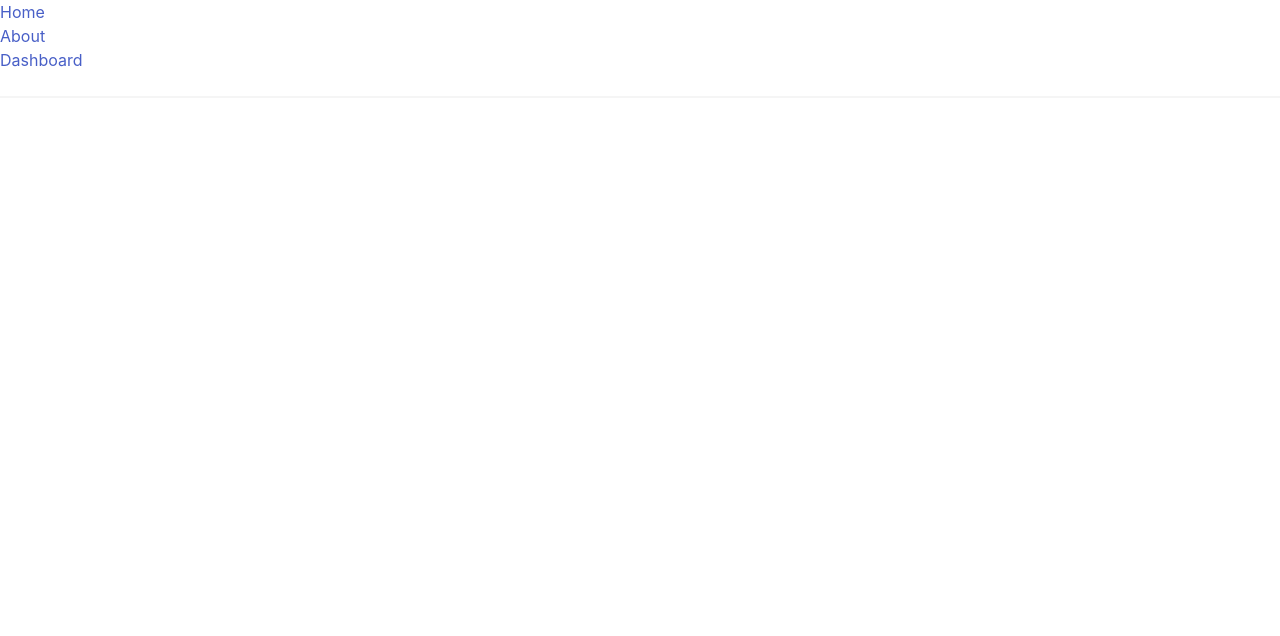
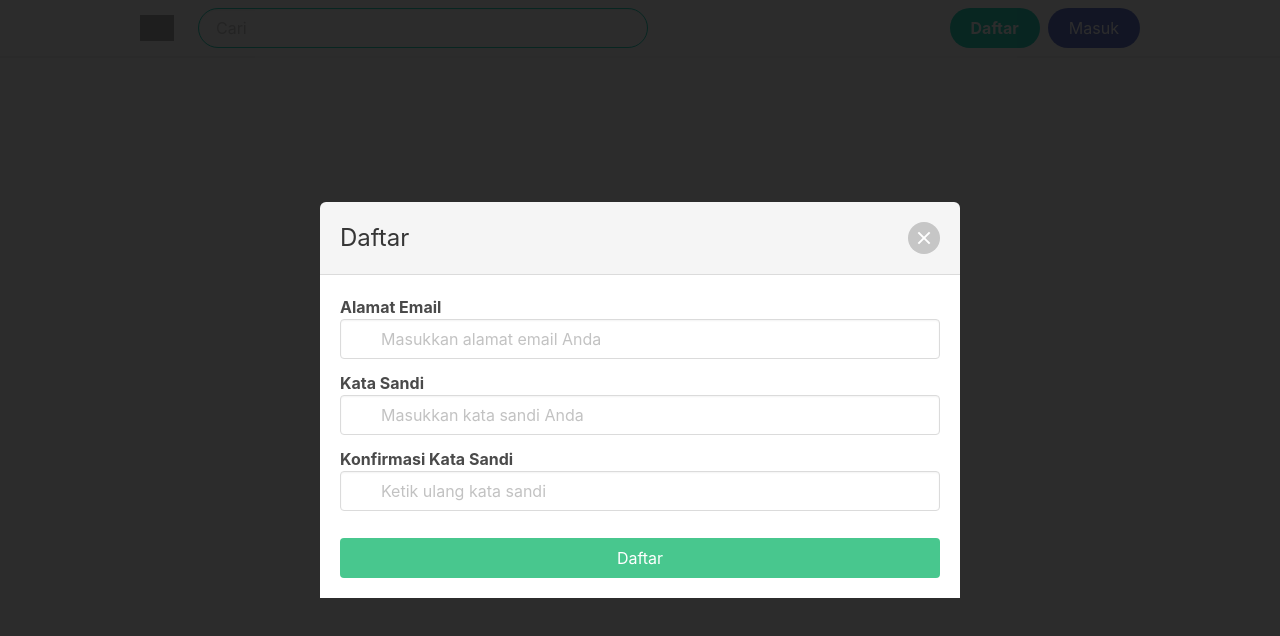
Before and after one commit to romadhon-razzan/social-news, a React (Create React App) app: page /daftar in a window 1280 px wide. Shown: the top 636 px of the page. Built offline with nearby package versions, Linux system fonts and the light colour scheme; grey boxes are pictures that could not be loaded.

Commit message:
update navigation bar (brand, search, button login and register)

```diff
--- a/src/App.js
+++ b/src/App.js
@@ -1,68 +1,24 @@
 import React from 'react';
-import {
-  BrowserRouter as Router,
-  Switch,
-  Route,
-  Link
-} from "react-router-dom";
 import Home from './scenes/Home';
+import Toolbar from './components/Toolbar';
+import SignUp from './scenes/SignUp';
+import SignIn from './scenes/SignIn';
 import 'bulma/css/bulma.css'
 import './App.css';
+import { Switch, Route, BrowserRouter } from 'react-router-dom';
 
 function App() {
+  const isLogin = false;
   return (
-    <Router>
-      <div>
-        <ul>
-          <li>
-            <Link to="/">Home</Link>
-          </li>
-          <li>
-            <Link to="/about">About</Link>
-          </li>
-          <li>
-            <Link to="/dashboard">Dashboard</Link>
-          </li>
-        </ul>
-
-        <hr />
-
-        {/*
-          A <Switch> looks through all its children <Route>
-          elements and renders the first one whose path
-          matches the current URL. Use a <Switch> any time
-          you have multiple routes, but you want only one
-          of them to render at a time
-        */}
+    <BrowserRouter>
+      <Toolbar isLogin={isLogin} />
         <Switch>
-          <Route exact path="/">
-            <Home />
-          </Route>
-          <Route path="/about">
-            <About />
-          </Route>
-          <Route path="/dashboard">
-            <Dashboard />
-          </Route>
+          <Route exact path="/"> <Home /> </Route>
+          <Route exact path="/masuk"><SignIn/> </Route>
+          <Route exact path="/daftar"> <SignUp/> </Route>
+          <Route exact path="/home"> <Home /> </Route>
         </Switch>
-      </div>
-    </Router>
-  );
-}
-
-function About() {
-  return (
-    <div>
-      <h2>About</h2>
-    </div>
-  );
-}
-
-function Dashboard() {
-  return (
-    <div>
-      <h2>Dashboard</h2>
-    </div>
+    </BrowserRouter>
   );
 }
 
--- a/src/components/Toolbar.js
+++ b/src/components/Toolbar.js
@@ -1,8 +1,61 @@
-import react from 'react';
+import React from 'react';
+import { Link } from 'react-router-dom';
 class Toolbar extends React.Component {
-    render(){
-        return(
-            <div></div>
+    render() {
+        const urlLogo = "https://sevima.com/wp-content/uploads/2016/06/Logo-Sevima.png"
+        var navbarStyle = {
+            paddingLeft: '10%',
+            paddingRight: '10%'
+        }
+        var searchStyle = {
+            width: '450px'
+        }
+        var iconButtonStyle = {
+            marginRight: '10px'
+        }
+
+        return (
+            <div>
+                <navbar style={navbarStyle} className="navbar has-shadow" role="navigation" arial-label="main navigation">
+                    <div className="navbar-brand">
+                        <a className="navbar-item" ><img src={urlLogo} width="34" height="28" /></a>
+                        <a role="button" className="navbar-burger burger" aria-label="menu" aria-expanded="false" data-target="navbarBasicExample">
+                            <span aria-hidden="true"></span>
+                            <span aria-hidden="true"></span>
+                            <span aria-hidden="true"></span>
+                        </a>
+                    </div>
+                    <div id="navbarBasicExample" className="navbar-menu">
+                        <div className="navbar-start">
+                            <div className="navbar-item">
+                                <div className="field">
+                                    <div className="control has-icons-right">
+                                        <input style={searchStyle} className="input is-primary is-rounded" type="text" placeholder="Cari"></input>
+                                        <span className="icon is-medium is-right">
+                                            <i className="fas fa-search"></i>
+                                        </span>
+                                    </div>
+                                </div>
+                            </div>
+                        </div>
+                        {this.props.isLogin ? (
+                            <div></div>
+                        ):(
+                            <div className="navbar-end">
+                            <div className="navbar-item">
+                                <div className="buttons"  >
+                                    <Link className="button is-primary is-rounded" to="/daftar">
+                                        <strong>Daftar</strong>
+                                    </Link>
+                                    <Link className="button is-link is-rounded" to="/masuk">Masuk</Link>
+                                </div>
+                            </div>
+                        </div>
+                        )}
+
+                    </div>
+                </navbar>
+            </div>
         );
     }
 }
--- a/src/scenes/SignIn.js
+++ b/src/scenes/SignIn.js
@@ -1,7 +1,58 @@
 import React from 'react';
-class SignIn extends React.Component {
-    render(){
-        return(<div></div>);
+import 'bulma/css/bulma.css';
+import { Link } from 'react-router-dom';
+function SignIn() {
+    var label={
+        fontWeight:'bold'
     }
+    var button = {
+        width: '100%',
+        marginTop: '15px'
+    }
+    var labelOr = {
+        width: '100%',
+        textAlign: 'center'
+    }
+    return (
+        <div class="modal is-active">
+            <div class="modal-background"></div>
+            <div class="modal-card">
+                <header class="modal-card-head">
+                    <p class="modal-card-title">Login</p>
+                    <Link to="/"><button class="delete is-large" aria-label="close"/></Link>
+                </header>
+                <section class="modal-card-body">
+                <label style={label}>Alamat Email</label>
+                    <div class="field">
+                        <p class="control has-icons-left has-icons-right">
+                            <input class="input" type="email" placeholder="Masukkan alamat email Anda" />
+                            <span class="icon is-small is-left">
+                                <i class="fas fa-envelope"></i>
+                            </span>
+                            <span class="icon is-small is-right">
+                                <i class="fas fa-check"></i>
+                            </span>
+                        </p>
+                    </div>
+
+                    <label style={label}>Kata Sandi</label>
+                    <div class="field">
+                        <p class="control has-icons-left ">
+                            <input class="input" type="password" placeholder="Masukkan kata sandi Anda" />
+                            <span class="icon is-small is-left">
+                                <i class="fas fa-lock"></i>
+                            </span>
+                        </p>
+                    </div>
+
+                    <div class="field">
+                        <p class="control">
+                            <button style={button} class="button is-success">Masuk</button>
+                        </p>
+                    </div>
+                </section>
+            </div>
+        </div>
+    );
 }
 export default SignIn
--- a/src/scenes/SignUp.js
+++ b/src/scenes/SignUp.js
@@ -1,7 +1,68 @@
 import React from 'react';
-class SignUp extends React.Component {
-    render(){
-        return(<div></div>);
+import 'bulma/css/bulma.css';
+import { Link } from 'react-router-dom';
+function SignUp() {
+    var label={
+        fontWeight:'bold'
     }
+    var button = {
+        width: '100%',
+        marginTop: '15px'
+    }
+    var labelOr = {
+        width: '100%',
+        textAlign: 'center'
+    }
+    return (
+        <div class="modal is-active">
+            <div class="modal-background"></div>
+            <div class="modal-card">
+                <header class="modal-card-head">
+                    <p class="modal-card-title">Daftar</p>
+                    <Link to="/"><button class="delete is-large" aria-label="close"></button></Link>
+                </header>
+                <section class="modal-card-body">
+                <label style={label}>Alamat Email</label>
+                    <div class="field">
+                        <p class="control has-icons-left has-icons-right">
+                            <input class="input" type="email" placeholder="Masukkan alamat email Anda" />
+                            <span class="icon is-small is-left">
+                                <i class="fas fa-envelope"></i>
+                            </span>
+                            <span class="icon is-small is-right">
+                                <i class="fas fa-check"></i>
+                            </span>
+                        </p>
+                    </div>
+
+                    <label style={label}>Kata Sandi</label>
+                    <div class="field">
+                        <p class="control has-icons-left ">
+                            <input class="input" type="password" placeholder="Masukkan kata sandi Anda" />
+                            <span class="icon is-small is-left">
+                                <i class="fas fa-lock"></i>
+                            </span>
+                        </p>
+                    </div>
+
+                    <label style={label}>Konfirmasi Kata Sandi</label>
+                    <div class="field">
+                        <p class="control has-icons-left ">
+                            <input class="input" type="password" placeholder="Ketik ulang kata sandi" />
+                            <span class="icon is-small is-left">
+                                <i class="fas fa-lock"></i>
+                            </span>
+                        </p>
+                    </div>
+
+                    <div class="field">
+                        <p class="control">
+                            <button style={button} class="button is-success">Daftar</button>
+                        </p>
+                    </div>
+                </section>
+            </div>
+        </div>
+    );
 }
 export default SignUp
```
